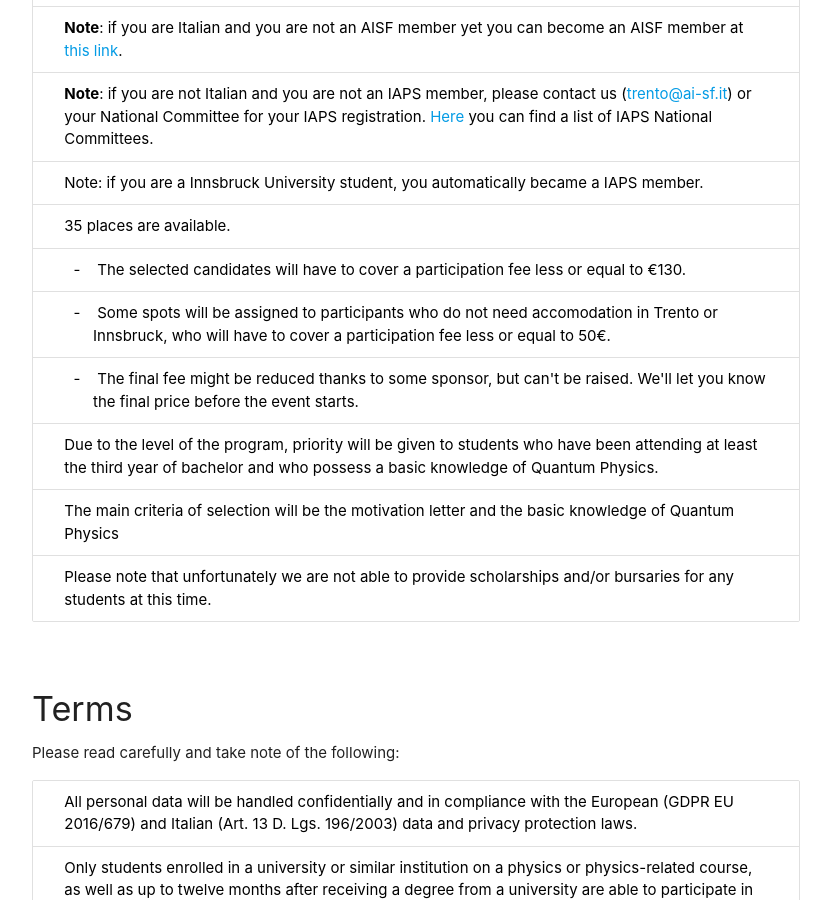
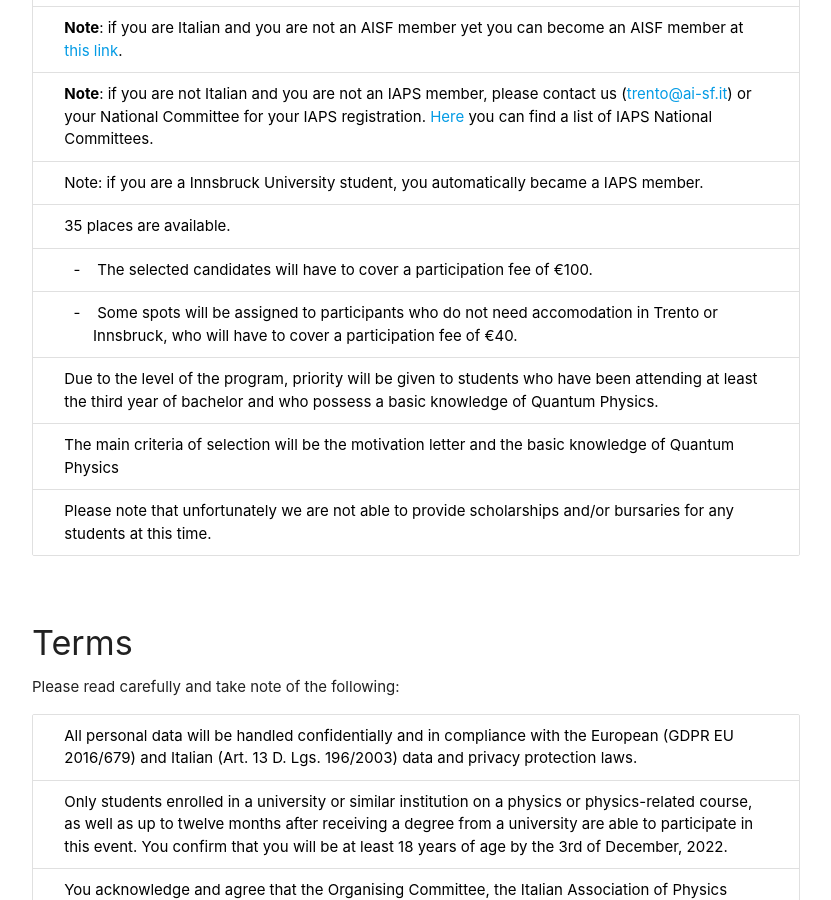
Before and after one commit to ai-sf/tiqit24, a Jekyll site: the page built from registration.html, in a window 1280 px wide and 900 px high, scrolled down 501 px. Shown: the whole window, without its empty margins (224-1055 px from the left). Built offline with Jekyll 4.4.1, drawn with Linux system fonts in a browser that asks for light colours; nearby versions of some CDN libraries.

Commit message:
update registration fee

```diff
--- a/_data/registration.yml
+++ b/_data/registration.yml
@@ -17,9 +17,9 @@ sections:
         - text: "Note: if you are a Innsbruck University student, you automatically became a IAPS member."
         - text: "35 places are available."
           subpoints:
-                 - text: "The selected candidates will have to cover a participation fee less or equal to €130."
-                 - text: "Some spots will be assigned to participants who do not need accomodation in Trento or Innsbruck, who will have to cover a participation fee less or equal to 50€."
-                 - text: "The final fee might be reduced thanks to some sponsor, but can't be raised. We'll let you know the final price before the event starts."
+                 - text: "The selected candidates will have to cover a participation fee of €100."
+                 - text: "Some spots will be assigned to participants who do not need accomodation in Trento or Innsbruck, who will have to cover a participation fee of €40."
+                #  - text: "The final fee might be reduced thanks to some sponsor, but can't be raised. We'll let you know the final price before the event starts."
         - text: "Due to the level of the program, priority will be given to students who have been attending at least the third year of bachelor and who possess a basic knowledge of Quantum Physics."
         - text: "The main criteria of selection will be the motivation letter and the basic knowledge of Quantum Physics"
         - text: "Please note that unfortunately we are not able to provide scholarships and/or bursaries for any students at this time."
```
Also changed, not shown: 1 other file.
